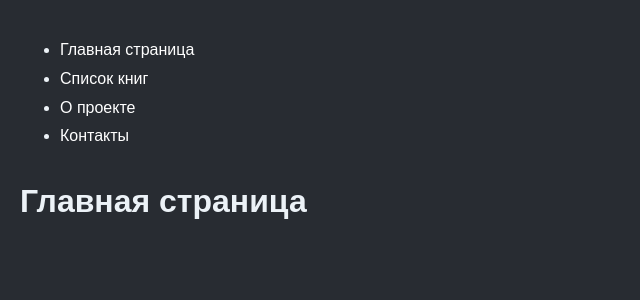
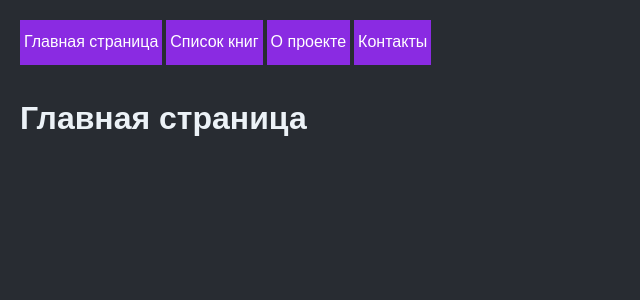
Before and after one commit to aleksmn/react-router-v6, a React (Create React App) app: page / in a window 1280 px wide. Shown: the top 300 px of the page, without its empty margins (0-640 px from the left). Built offline with nearby package versions, Linux system fonts and the light colour scheme.

Commit message:
fix styles

```diff
--- a/src/index.css
+++ b/src/index.css
@@ -9,6 +9,30 @@ body {
 }
 
 a {
-  color:white;
+  color: white;
   text-decoration: none;
 }
+
+
+nav ul {
+  margin: 0 0 20px;
+  display: flex;
+  flex-wrap: wrap;
+  padding: 0;
+}
+
+nav li {
+  list-style-type: none;
+}
+
+nav a {
+  background-color: blueviolet;
+  display: block;
+  padding: 8px 4px;
+  margin: 0 4px 4px 0;
+}
+
+nav a:hover {
+  background-color: white;
+  color: blueviolet;
+}
```
